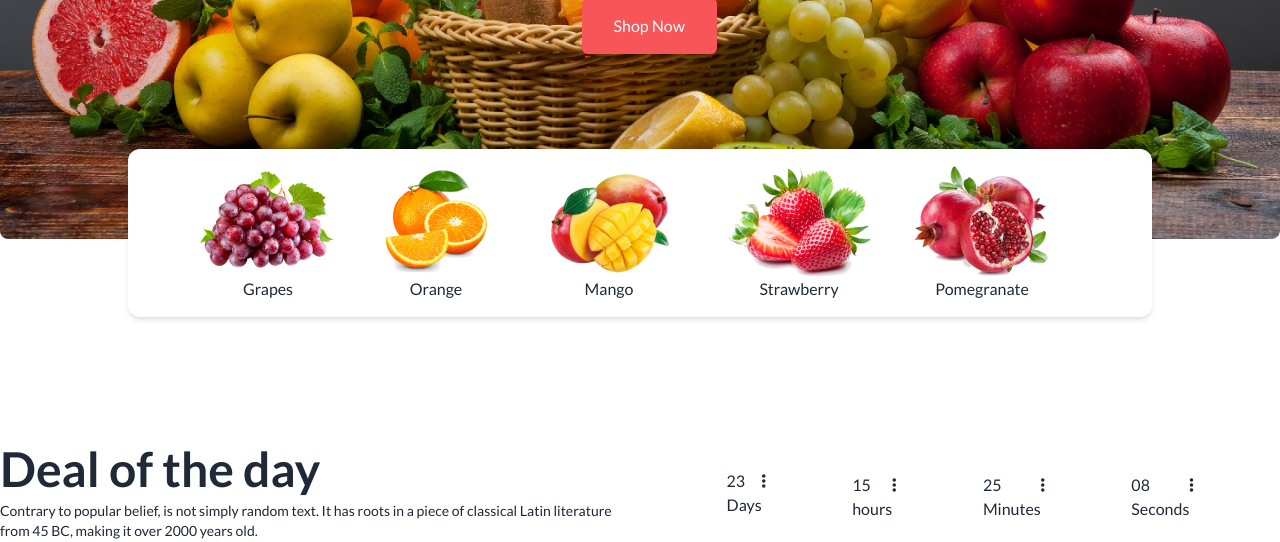
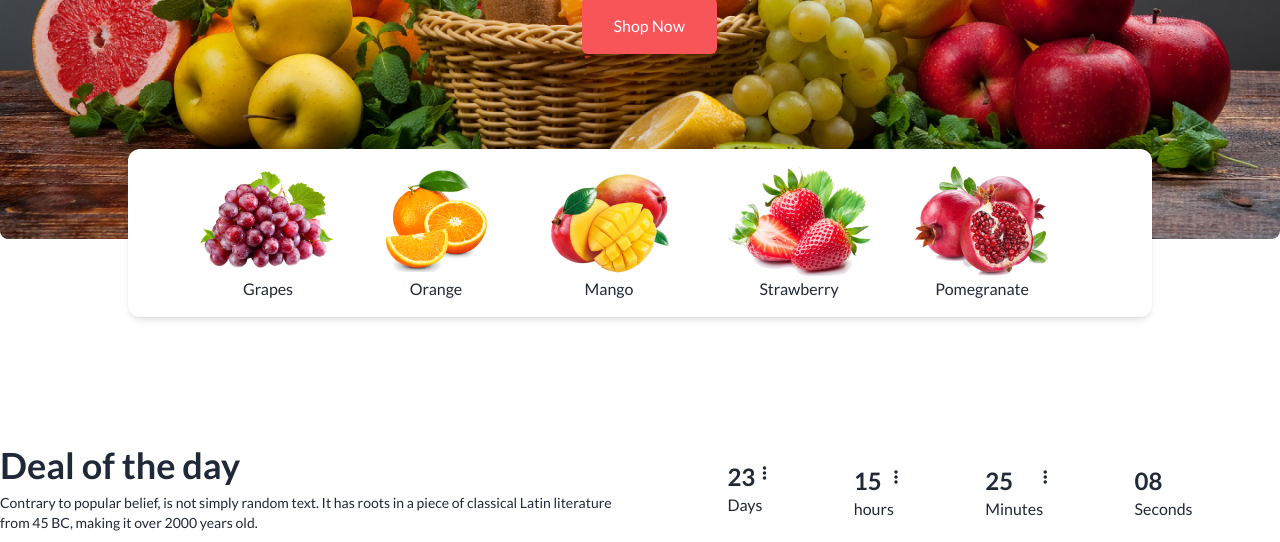
Before and after one commit to abdurrahim15/fruit-burst-assignment, a plain HTML site: page index.html in a window 1280 px wide. Shown: the part 410-952 px from the top of the page. Drawn offline with nearby package versions, Linux system fonts and the light colour scheme.

Commit message:
added last revision

```diff
--- a/index.html
+++ b/index.html
@@ -53,7 +53,7 @@
             </svg>
           </label>
 
-          <ul tabindex="0" class="menu menu-sm dropdown-content mt-3 z-[1] p-2 shadow bg-base-100 rounded-box w-52 text-white">
+          <ul tabindex="0" class="menu menu-sm dropdown-content mt-3 z-[1] p-2 shadow bg-base-100 rounded-box w-52 text-black lg:text-white">
             <li ><a href="">Home</a></li>
             <li><a href="">About Us</a></li>
             <li><a href="">Shop</a></li>
@@ -61,7 +61,7 @@
           </ul>
         </div>
         <div class="navbar-center hidden flex-1 lg:flex">
-          <ul class="menu menu-horizontal px-1 text-white">
+          <ul class="menu menu-horizontal px-1 text-black lg:text-white">
             <li><a href="">Home</a></li>
             <li><a href="">About Us</a></li>
             <li><a href="">Shop</a></li>
@@ -199,7 +199,7 @@
     <section class=" my-32   mx-auto">
       <div class="grid grid-cols-1 lg:grid-cols-2 items-center  ">
         <div class="flex-1 lg:space-y-2 text-center lg:text-left">
-          <h3 class="text-5xl font-bold">Deal of the day</h3>
+          <h3 class="text-4xl font-bold">Deal of the day</h3>
           <p class="lg:text-sm my-5">Contrary to popular belief, is not simply random text. It has roots in a piece of
             classical Latin literature from 45 BC, making it over 2000 years old.
           </p>
@@ -207,31 +207,31 @@
         <div class="flex flex-1 justify-evenly space-y-5">
           <div class="flex justify-center my-4">
             <div>
-              <h1>23</h1>
+              <h2 class="font-bold text-2xl">23</h2>
               <p>Days</p>
             </div>
-            <div><i class="fa-solid fa-ellipsis-vertical"></i></div>
+            <div ><i class="fa-solid fa-ellipsis-vertical"></i></div>
           </div>
           <div class="flex justify-center my-4">
             <div>
-              <h1>15</h1>
+              <h2 class="font-bold text-2xl">15</h2>
               <p>hours</p>
             </div>
             <div><i class="fa-solid fa-ellipsis-vertical"></i></div>
           </div>
           <div class="flex justify-center my-4">
             <div>
-              <h1>25</h1>
+              <h2 class="font-bold text-2xl">25</h2>
               <p>Minutes</p>
             </div>
             <div><i class="fa-solid fa-ellipsis-vertical"></i></div>
           </div>
           <div class="flex justify-center my-4">
             <div>
-              <h1>08</h1>
+              <h2 class="font-bold text-2xl">08</h2>
               <p>Seconds</p>
             </div>
-            <div><i class="fa-solid fa-ellipsis-vertical"></i></div>
+
           </div>
 
         </div>
@@ -477,7 +477,7 @@
 
         </div>
       </div>
-      <div class="flex justify-center "> <button class="btn bg-[#F85559] text-white my-5">Shop All<button></div>
+      <div class="flex justify-center "> <button class="btn bg-[#F85559] text-white my-5 hover:bg-[#F85559]">Shop All<button></div>
     </section>
     <!-- meet section -->
     <section class="my-24 max-w-screen-xl mx-auto">
```
